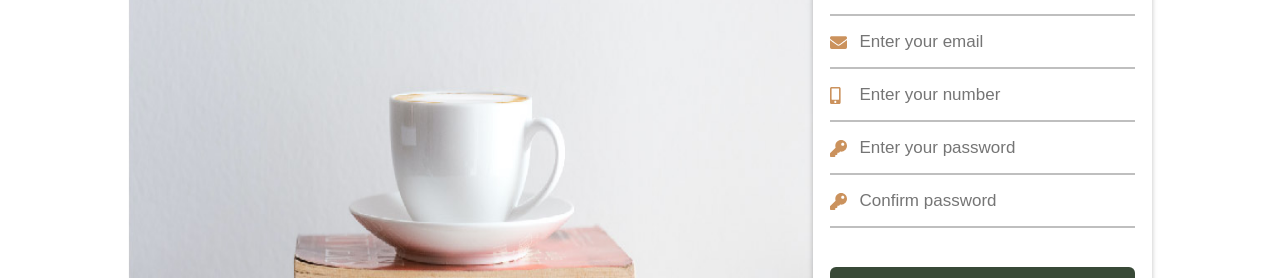
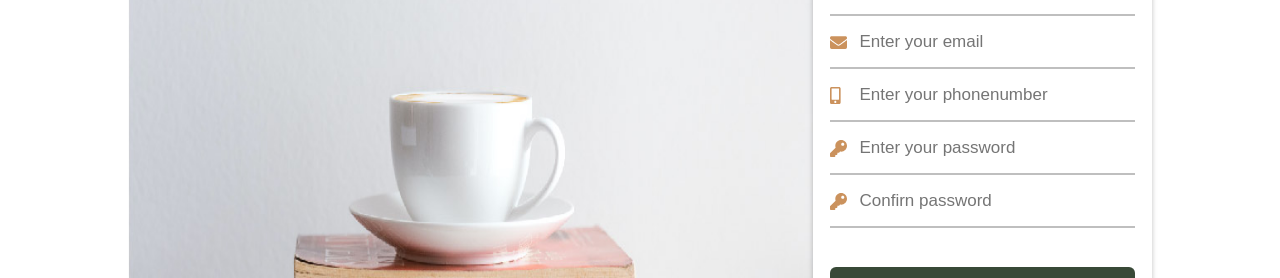
Before and after one commit to thalewnet/Comfy-project, a React (Create React App) app in the folder comfy/: page /register in a window 1280 px wide. Shown: the part 320-598 px from the top of the page. Built offline with nearby package versions, Linux system fonts and the light colour scheme.

Commit message:
create ui compo

```diff
--- a/comfy/src/component/Logincomponent.js
+++ b/comfy/src/component/Logincomponent.js
@@ -1,16 +1,14 @@
 import React from 'react';
 import { Link } from 'react-router-dom';
 import { faEnvelope, faKey } from '@fortawesome/free-solid-svg-icons';
-import { FontAwesomeIcon } from '@fortawesome/react-fontawesome';
 import styled from 'styled-components';
+import InputAuth from './ui/InputAuth';
 
 const Decoration = styled.div`
   .container {
     position: relative;
     max-width: 850px;
     width: 100%;
-    /* background-color: #fff;
-    box-shadow: 0 5px 10px rgba(0,0,0,0.25); */
     padding: 70px 0px;
   }
 
@@ -68,30 +66,30 @@ const Decoration = styled.div`
     font-size: 17px;
   }
 
-  form .form-content .text1,
-  form .form-content .text2 {
+  .text1,
+  .text2 {
     font-size: 14px;
     font-weight: 500;
     color: #333;
     margin-top: 10px;
   }
 
-  form .form-content .text1 {
+  .text1 {
     text-align: right;
   }
-  form .form-content .text2 {
+  .text2 {
     text-align: center;
   }
-  form .form-content .text1 a,
-  form .form-content .text2 a {
+  .text1 a,
+  .text2 a {
     text-decoration: none;
     color: blue;
   }
 
-  form .form-content .text1 a:hover {
+  .text1 a:hover {
     text-decoration: underline;
   }
-  form .form-content .text2 a:hover {
+  .text2 a:hover {
     text-decoration: underline;
   }
 
@@ -124,32 +122,31 @@ function Logincomponent() {
       <div className="container">
         <form action="#">
           <div className="form-content">
-            <div className="login-form">
             <div className="title">Login</div>
             <div className="input-boxes">
-                <div className="input-box">
-                  <i>
-                    <FontAwesomeIcon icon={faEnvelope} />
-                  </i>
-                  <input type="text" placeholder="Enter your email" required />
-                </div>
-                <div className="input-box">
-                  <i>
-                    <FontAwesomeIcon icon={faKey} />
-                  </i>
-                  <input type="password" placeholder="Enter your password" required />
-                </div>
+              <InputAuth
+                icon={faEnvelope}
+                text="Enter your email"
+                type="text"
+              />
+              <InputAuth
+                icon={faKey}
+                text="Enter your password"
+                type="password"
+              />
+
               <div className="text1">
                 <Link to={'/forgot'} className="text-forget">
                   Forgot passsword?
                 </Link>
               </div>
+
               <div className="button input-box">
                 <input type="button" value="Login" />
               </div>
+
               <div className="text2">
-                  Don't have an account?<a href="./register"> Signup now</a>
-                </div>
+                Don't have an account?<Link to={'/register'}> Signup now</Link>
               </div>
             </div>
           </div>
--- a/comfy/src/component/Registercomponent.js
+++ b/comfy/src/component/Registercomponent.js
@@ -1,11 +1,15 @@
-import React from 'react'
-import { faEnvelope, faUser, faMobileAlt, faKey } from "@fortawesome/free-solid-svg-icons";
-import { FontAwesomeIcon } from "@fortawesome/react-fontawesome";
-import styled from 'styled-components'
+import React from 'react';
+import {
+  faEnvelope,
+  faUser,
+  faMobileAlt,
+  faKey,
+} from '@fortawesome/free-solid-svg-icons';
+import { Link } from 'react-router-dom';
+import styled from 'styled-components';
+import InputAuth from './ui/InputAuth';
 
-const Decoration = styled.div `
-
-
+const Decoration = styled.div`
   .container {
     position: relative;
     max-width: 850px;
@@ -15,9 +19,8 @@ const Decoration = styled.div `
     padding: 70px 0px;
   }
 
-
-.container form{
-    margin:0 auto;
+  .container form {
+    margin: 0 auto;
     height: 100%;
     width: 90%;
     background: #fff;
@@ -37,14 +40,14 @@ form .form-content .title:before {
     bottom: 0;
     height: 3px;
     width: 25px;
-    background: #CB925D;
+    background: #cb925d;
   }
 
-form .form-content .input-boxes{
+  form .form-content .input-boxes {
     margin-top: 30px;
   }
 
-form  .form-content .input-box{
+  form .form-content .input-box {
     display: flex;
     align-items: center;
     height: 50px;
@@ -52,7 +55,7 @@ form  .form-content .input-box{
     margin: 3px 0px;
   }
 
-.form-content .input-box input{
+  .form-content .input-box input {
     height: 100%;
     width: 100%;
     outline: none;
@@ -60,13 +63,13 @@ form  .form-content .input-box{
     padding: 0 30px;
     font-size: 17px;
     font-weight: 500;
-    border-bottom: 2px solid rgba(0,0,0,0.25) ;
+    border-bottom: 2px solid rgba(0, 0, 0, 0.25);
     transition: all 0.3s ease;
   }
 
   .form-content .input-box i {
     position: absolute;
-    color: #CB925D;
+    color: #cb925d;
     font-size: 17px;
   }
 
@@ -79,35 +82,35 @@ form .form-content .text2 {
   }
 
   form .form-content .text1 {
-    text-align:right
+    text-align: right;
   }
   form .form-content .text2 {
-    text-align:center
+    text-align: center;
   }
   form .form-content .text1 a,
-form .form-content .text2 a{
+  form .form-content .text2 a {
     text-decoration: none;
     color: blue;
   }
 
-form .form-content .text1 a:hover{
+  form .form-content .text1 a:hover {
     text-decoration: underline;
   }
-form .form-content .text2 a:hover{
+  form .form-content .text2 a:hover {
     text-decoration: underline;
   }
 
   .form-content .input-box input:focus,
-.form-content .input-box input:valid{
-    border-color: #CB925D;
+  .form-content .input-box input:valid {
+    border-color: #cb925d;
   }
 
-form .form-content .button{
+  form .form-content .button {
     color: #fff;
     margin-top: 40px;
   }
 
-form .form-content .button input{
+  form .form-content .button input {
     color: #fff;
     background: #384937;
     border-radius: 6px;
@@ -116,50 +119,54 @@ form .form-content .button input{
     transition: all 0.4s ease;
   }
 
-form .form-content .button input:hover{
+  form .form-content .button input:hover {
     background: #456044;
   }
-
-`
+`;
 function Registercomponent() {
   return (
     <Decoration>
       <div>
         <div className="container">
-
           <form action="#">
             <div className="form-content">
               <div className="register-form">
                 <div className="title">Registration</div>
                 <div className="input-boxes">
-                            <div className="input-box">
-                                <i><FontAwesomeIcon icon={faUser}/></i>
-                                <input type="text" placeholder="Enter your name" required/>
+                  <InputAuth icon={faUser} type="text" text="Enter your name" />
+                  <InputAuth
+                    icon={faUser}
+                    type="text"
+                    text="Enter your lastname"
+                  />
+                  <InputAuth
+                    icon={faEnvelope}
+                    type="email"
+                    text="Enter your email"
+                  />
+                  <InputAuth
+                    icon={faMobileAlt}
+                    type="text"
+                    text="Enter your phonenumber"
+                  />
+                  <InputAuth
+                    icon={faKey}
+                    type="password"
+                    text="Enter your password"
+                  />
+                  <InputAuth
+                    icon={faKey}
+                    type="password"
+                    text="Confirn password"
+                  />
+
+                  <div className="button input-box">
+                    <input type="button" value="Register" />
                   </div>
-                            <div className="input-box">
-                                <i><FontAwesomeIcon icon={faUser}/></i>
-                                <input type="text" placeholder="Enter your lastname" required/>
+                  <div className="text2">
+                    Already have an account?
+                    <Link to={'/login'}> Login now</Link>
                   </div>
-                            <div className="input-box">
-                                <i><FontAwesomeIcon icon={faEnvelope}/></i>
-                                <input type="email" placeholder="Enter your email" required/>
-                            </div>
-                            <div className="input-box">
-                                <i><FontAwesomeIcon icon={faMobileAlt}/></i>
-                                <input type="text" placeholder="Enter your number" required/>
-                            </div>
-                            <div className="input-box">
-                                <i><FontAwesomeIcon icon={faKey}/></i>
-                                <input type="password" placeholder="Enter your password" required/>
-                            </div>
-                            <div className="input-box">
-                                <i><FontAwesomeIcon icon={faKey}/></i>
-                                <input type="password" placeholder="Confirm password" required/>
-                            </div>
-                            <div className="button input-box">
-                                <input type="button" value="Register"/>
-                            </div>
-                            <div className="text2">Already have an account?<a href="./login"> Login now</a></div>
                 </div>
               </div>
             </div>
@@ -167,7 +174,7 @@ function Registercomponent() {
         </div>
       </div>
     </Decoration>
-    )
+  );
 }
 
-export default Registercomponent
+export default Registercomponent;
--- /dev/null
+++ b/comfy/src/component/ui/InputAuth.js
@@ -0,0 +1,44 @@
+import React from 'react';
+import { FontAwesomeIcon } from '@fortawesome/react-fontawesome';
+import styled from 'styled-components';
+const Decoration = styled.div`
+  .input-box {
+    display: flex;
+    align-items: center;
+    height: 50px;
+    width: 100%;
+    margin: 3px 0px;
+  }
+
+  .input-box input {
+    height: 100%;
+    width: 100%;
+    outline: none;
+    border: none;
+    padding: 0 30px;
+    font-size: 17px;
+    font-weight: 500;
+    border-bottom: 2px solid rgba(0, 0, 0, 0.25);
+    transition: all 0.3s ease;
+  }
+
+  .input-box i {
+    position: absolute;
+    color: #cb925d;
+    font-size: 17px;
+  }
+`;
+function InputAuth({ icon, type, text }) {
+  return (
+    <Decoration>
+      <div className="input-box">
+        <i>
+          <FontAwesomeIcon icon={icon} />
+        </i>
+        <input type={type} placeholder={text} required />
+      </div>
+    </Decoration>
+  );
+}
+
+export default InputAuth;
--- /dev/null
+++ b/comfy/src/component/ui/InputInfo.js
@@ -0,0 +1,12 @@
+import React from 'react';
+
+function InputTextInfo({ title, type, id, text }) {
+  return (
+    <div className="form">
+      <label htmlFor={id}>{title}</label>
+      <input type={type} id={id} placeholder={text} />
+    </div>
+  );
+}
+
+export default InputTextInfo;
--- a/comfy/src/page/Cart.js
+++ b/comfy/src/page/Cart.js
@@ -1,4 +1,5 @@
 import React from 'react';
+import { Link } from 'react-router-dom';
 import styled from 'styled-components';
 import Cartdetailcomponent from '../component/Cartdetailcomponent';
 import Path from '../component/Path';
@@ -129,11 +130,11 @@ function Cart() {
       </div>
 
       <div className="form">
-        <a href="/cart-delivery">
+        <Link to={'/cart-delivery'}>
           <button type="button" className="btn">
             Confirm Order
           </button>
-        </a>
+        </Link>
       </div>
     </Decoration>
   );
```
Also changed, not shown: comfy/src/component/Forgotcomponent.js (+10 -12 lines), comfy/src/component/ui/SelectInfo.js (added, +15 -0 lines), comfy/src/page/Delivery.js (+34 -21 lines), comfy/src/page/Payment.js (+7 -2 lines). Lines whose indentation alone changed are shown as unchanged.
